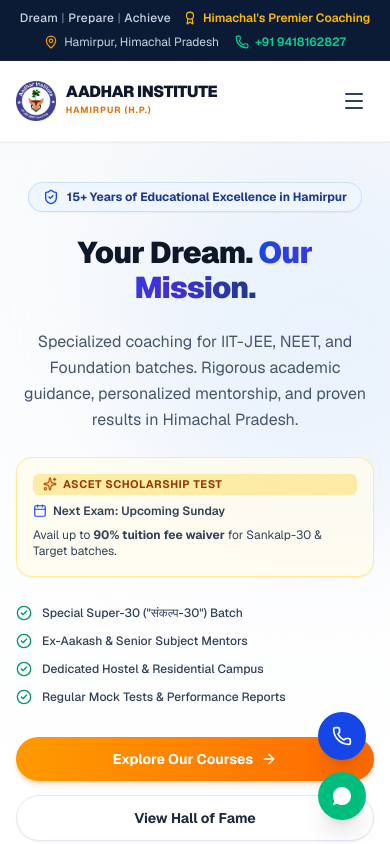
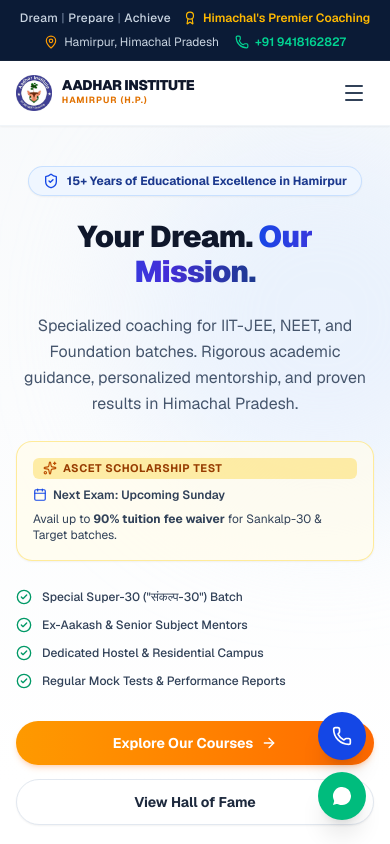
Before and after one commit to patyal1529/aadhar-web, a Next.js app: page /aadhar-web/ in a window 390 px wide. Shown: the top 844 px of the page. Built offline with nearby package versions, Linux system fonts and the light colour scheme.

Commit message:
Update Navbar.jsx

```diff
--- a/src/components/Navbar.jsx
+++ b/src/components/Navbar.jsx
@@ -25,7 +25,7 @@
   return (
     <nav className="sticky top-0 z-50 bg-white/95 backdrop-blur-md border-b border-slate-100 shadow-xs transition-all">
       <div className="max-w-7xl mx-auto px-4 sm:px-6 lg:px-8">
-        <div className="flex items-center justify-between h-20">
+        <div className="flex items-center justify-between h-16 sm:h-20">
 
           {/* Logo + Institute Branding */}
           <a
@@ -36,19 +36,19 @@
             <img
               src="/aadhar-web/logo.jpg"
               alt="Aadhar Institute Logo"
-              className="h-10 sm:h-12 w-auto object-contain transition-transform duration-200 group-hover:scale-105"
+              className="h-9 sm:h-11 md:h-12 w-auto object-contain transition-transform duration-200 group-hover:scale-105 shrink-0"
             />
             <div className="flex flex-col justify-center">
-              <span className="text-base sm:text-lg md:text-xl font-black tracking-tight text-slate-900 leading-none">
+              <span className="text-sm sm:text-lg md:text-xl font-black tracking-tight text-slate-900 leading-none">
                 AADHAR INSTITUTE
               </span>
-              <span className="text-[9px] sm:text-[10px] md:text-[11px] font-bold tracking-widest text-amber-600 uppercase mt-1">
+              <span className="text-[9px] sm:text-[10px] md:text-[11px] font-bold tracking-widest text-amber-600 uppercase mt-0.5">
                 HAMIRPUR (H.P.)
               </span>
             </div>
           </a>
 
-          {/* Desktop Navigation Links */}
+          {/* Desktop Navigation Links (Only on Large Screens) */}
           <div className="hidden lg:flex items-center gap-7">
             <div className="flex items-center gap-6">
               {navLinks.map((link) => (
@@ -72,15 +72,8 @@
             </Link>
           </div>
 
-          {/* Mobile Actions: Collision bug fixed here */}
-          <div className="flex lg:hidden items-center gap-2 shrink-0">
-            {/* Tablet screens par button dikhega, phone screens par hidden rahega taaki naam par na chadhe */}
-            <Link
-              href="/register"
-              className="hidden sm:inline-flex bg-amber-500 hover:bg-amber-600 text-white font-bold px-3.5 py-1.5 rounded-full text-xs shadow-sm transition"
-            >
-              Register
-            </Link>
+          {/* Mobile Right Action: ONLY Hamburger Menu (Collision Fixed) */}
+          <div className="flex lg:hidden items-center shrink-0">
             <button
               onClick={() => setIsOpen(!isOpen)}
               className="p-2 rounded-xl text-slate-700 hover:bg-slate-100 transition focus:outline-none"
@@ -89,6 +82,7 @@
               {isOpen ? <X className="w-6 h-6" /> : <Menu className="w-6 h-6" />}
             </button>
           </div>
+
         </div>
       </div>
 
@@ -105,6 +99,8 @@
               {link.label}
             </a>
           ))}
+
+          {/* Prominent Register Button inside Mobile Menu */}
           <div className="pt-2">
             <Link
               href="/register"
```
